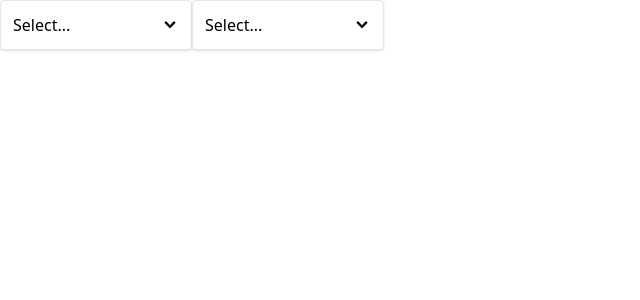
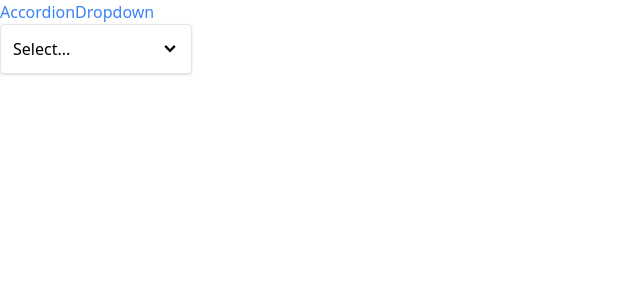
Before and after one commit to JuSTC3/Modern-React-with-Redux, a React (Create React App) app in the folder comp/: page /dropdown in a window 1280 px wide. Shown: the top 300 px of the page, without its empty margins (0-640 px from the left). Built offline with nearby package versions, Linux system fonts and the light colour scheme.

Commit message:
link navigation

```diff
--- a/comp/src/App.js
+++ b/comp/src/App.js
@@ -1,23 +1,21 @@
-import { useState } from "react";
-import Dropdown from "./components/Dropdown";
+import Link from "./components/Link";
+import Route from "./components/Route";
+import AccordionPage from "./pages/AccordionPage";
+import DropdownPage from "./pages/DropdownPage";
 
 function App() {
-  const [selected, setSelected] = useState(null);
-
-  const handleSelect = (option) => {
-    setSelected(option);
-  };
-
-  const options = [
-    { label: 'Red', value: 'red' },
-    { label: 'Green', value: 'green' },
-    { label: 'Blue', value: 'blue' }
-  ];
-
   return (
-    <div className="flex">
-      <Dropdown options={options} value={selected} onChange={handleSelect} />
-      <Dropdown options={options} value={selected} onChange={handleSelect} />
+    <div>
+      <Link to="/accordion">Accordion</Link>
+      <Link to="/dropdown">Dropdown</Link>
+      <div>
+        <Route path="/accordion">
+          <AccordionPage />
+        </Route>
+        <Route path="/dropdown">
+          <DropdownPage />
+        </Route>
+      </div>
     </div>
   );
 }
--- /dev/null
+++ b/comp/src/components/Link.js
@@ -0,0 +1,23 @@
+import classNames from "classnames";
+import { useContext } from "react";
+import NavigationContext from "../context/navigation";
+
+function Link({ to, children }) {
+    const { navigate } = useContext(NavigationContext);
+
+    const classes = classNames('text-blue-500');
+
+    const handleClick = (event) => {
+        if (event.ctrlKey || event.metaKey) {
+            return;
+        }
+        event.preventDefault();
+        navigate(to);
+    };
+
+    return (
+        <a className={classes} onClick={handleClick} href={to}>{children}</a>
+    );
+}
+
+export default Link;
--- /dev/null
+++ b/comp/src/components/Route.js
@@ -0,0 +1,14 @@
+import { useContext } from "react";
+import NavigationContext from "../context/navigation";
+
+function Route({ path, children }) {
+    const { currentPath } = useContext(NavigationContext);
+
+    if (path === currentPath) {
+        return children;
+    }
+
+    return null;
+}
+
+export default Route;
--- /dev/null
+++ b/comp/src/context/navigation.js
@@ -0,0 +1,32 @@
+import { createContext, useState, useEffect } from 'react';
+
+const NavigationContext = createContext();
+
+function NavigationProvider({ children }) {
+    const [currentPath, setCurrentPath] = useState(window.location.pathname);
+
+    useEffect(() => {
+        const handler = () => {
+            setCurrentPath(window.location.pathname);
+        };
+        window.addEventListener('popstate', handler);
+
+        return () => {
+            window.removeEventListener('popstate', handler);
+        };
+    }, []);
+
+    const navigate = (to) => {
+        window.history.pushState({}, '', to);
+        setCurrentPath(to);
+    };
+
+    return (
+        <NavigationContext.Provider value={{ currentPath, navigate }}>
+            {children}
+        </NavigationContext.Provider>
+    );
+}
+
+export { NavigationProvider }
+export default NavigationContext;
--- a/comp/src/index.js
+++ b/comp/src/index.js
@@ -2,10 +2,13 @@
 import React from 'react';
 import ReactDOM from 'react-dom/client';
 import App from './App';
+import { NavigationProvider } from './context/navigation';
 
 const root = ReactDOM.createRoot(document.getElementById('root'));
 root.render(
   //<React.StrictMode>
-  <App />
+  <NavigationProvider>
+    <App />
+  </NavigationProvider>
   //</React.StrictMode>
 );
--- /dev/null
+++ b/comp/src/pages/DropdownPage.js
@@ -0,0 +1,24 @@
+import { useState } from "react";
+import Dropdown from "../components/Dropdown";
+
+function DropdownPage() {
+  const [selected, setSelected] = useState(null);
+
+  const handleSelect = (option) => {
+    setSelected(option);
+  };
+
+  const options = [
+    { label: 'Red', value: 'red' },
+    { label: 'Green', value: 'green' },
+    { label: 'Blue', value: 'blue' }
+  ];
+
+  return (
+    <div className="flex">
+      <Dropdown options={options} value={selected} onChange={handleSelect} />
+    </div>
+  );
+}
+
+export default DropdownPage;
```
